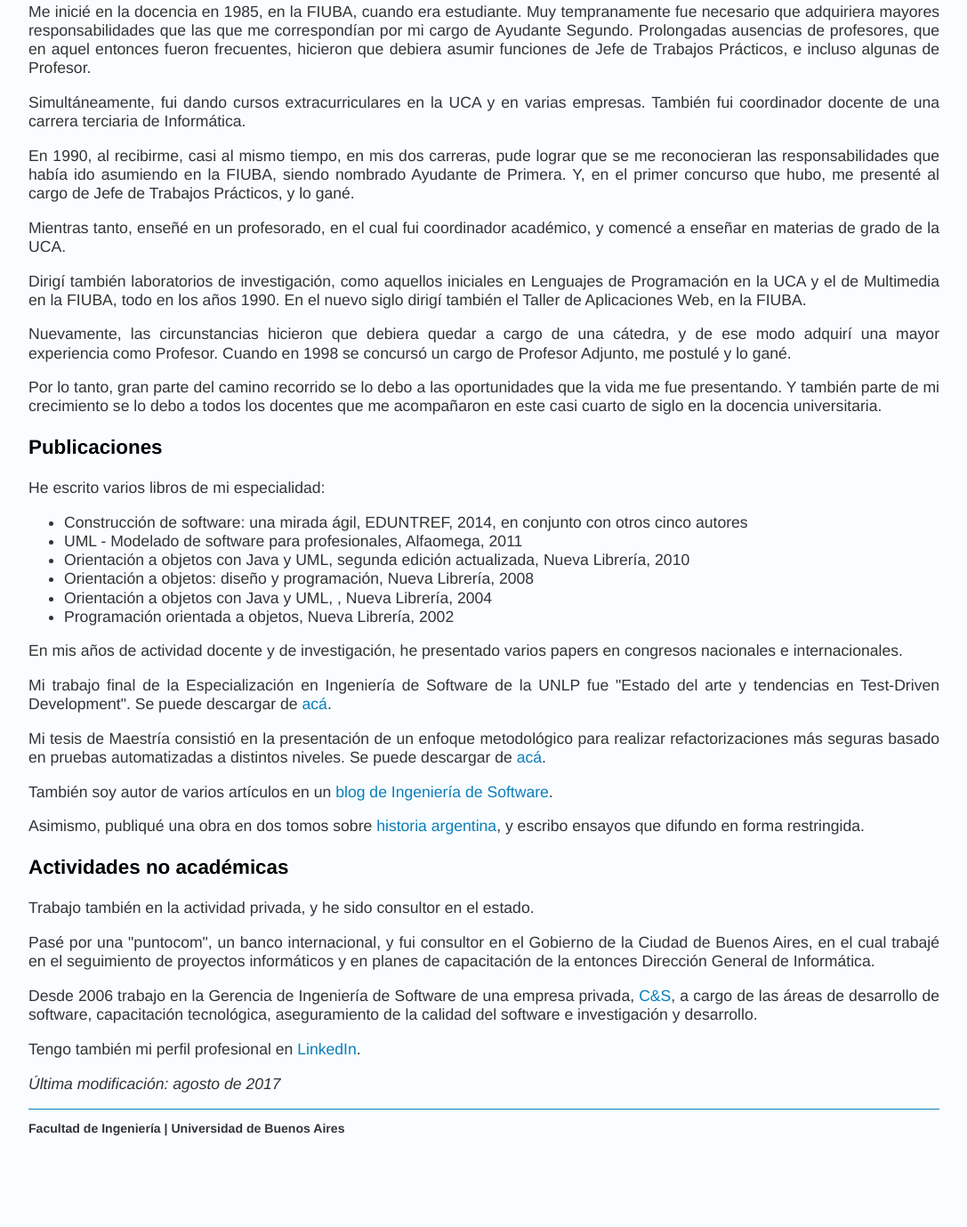
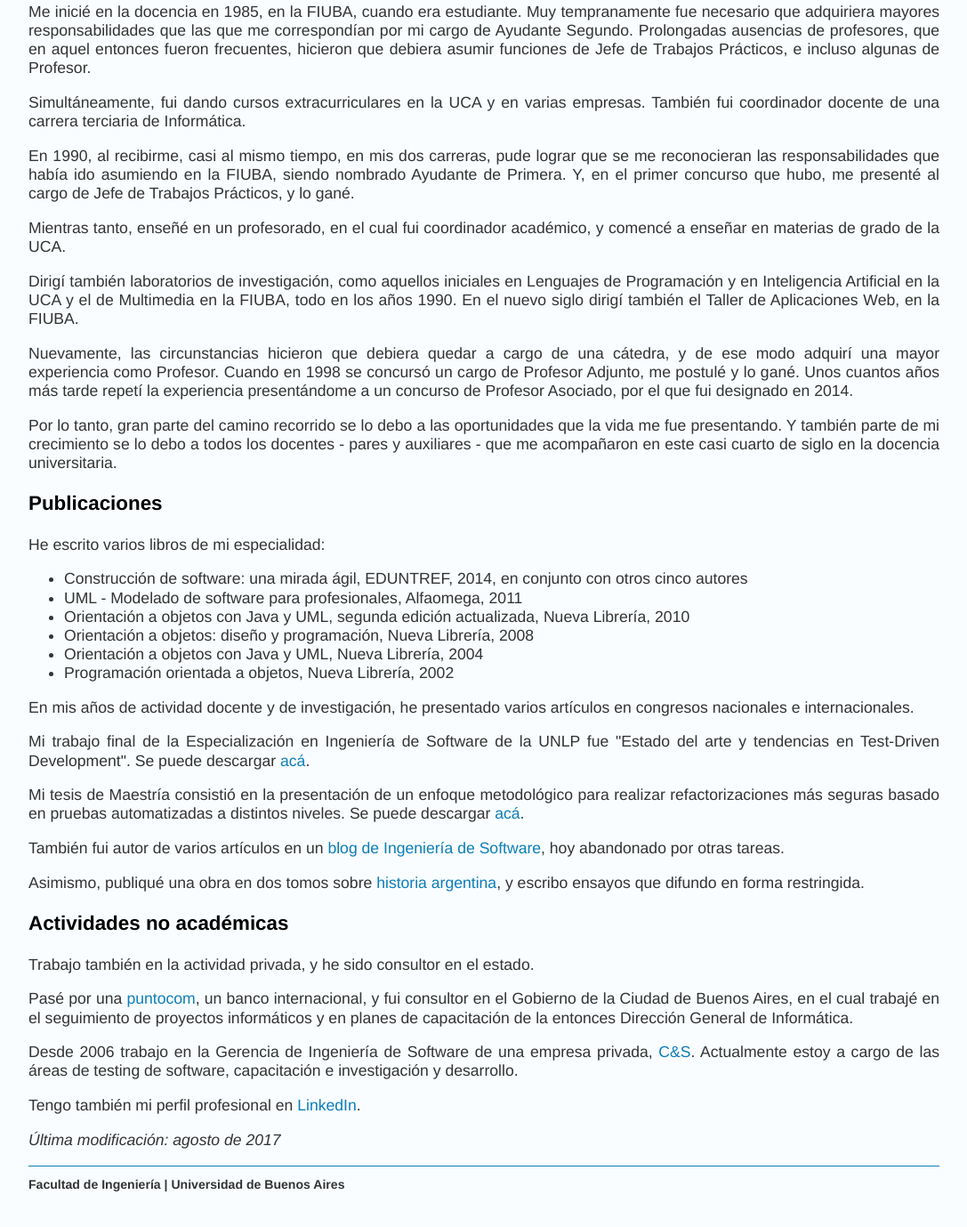
Before and after one commit to limetfiuba/limetfiuba.github.io, a Jekyll site: the page built from integrantes/carlosfontela.html, in a window 1280 px wide and 1400 px high, scrolled down 945 px. Shown: the top 1379 px of the window at 89% size, without its empty margins (96-1183 px from the left). Built offline with Jekyll 4.4.1, drawn with Linux system fonts in a browser that asks for light colours; before the commit the page ends 2282 px from its top, so only the background shows below that; some of the changed text lies outside the part shown.

Commit message:
Update carlosfontela.html

```diff
--- a/integrantes/carlosfontela.html
+++ b/integrantes/carlosfontela.html
@@ -28,9 +28,9 @@ title: LiMet | Carlos Fontela
 <p>Simultáneamente, fui dando cursos extracurriculares en la UCA y en varias empresas. También fui coordinador docente de una carrera terciaria de Informática.</p>
 <p>En 1990, al recibirme, casi al mismo tiempo, en mis dos carreras, pude lograr que se me reconocieran las responsabilidades que había ido asumiendo en la FIUBA, siendo nombrado Ayudante de Primera. Y, en el primer concurso que hubo, me presenté al cargo de Jefe de Trabajos Prácticos, y lo gané.</p>
 <p>Mientras tanto, enseñé en un profesorado, en el cual fui coordinador académico, y comencé a enseñar en materias de grado de la UCA.</p>
-<p>Dirigí también laboratorios de investigación, como aquellos iniciales en Lenguajes de Programación en la UCA y el de Multimedia en la FIUBA, todo en los años 1990. En el nuevo siglo dirigí también el Taller de Aplicaciones Web, en la FIUBA.</p>
-<p>Nuevamente, las circunstancias hicieron que debiera quedar a cargo de una cátedra, y de ese modo adquirí una mayor experiencia como Profesor. Cuando en 1998 se concursó un cargo de Profesor Adjunto, me postulé y lo gané.</p>
-<p>Por lo tanto, gran parte del camino recorrido se lo debo a las oportunidades que la vida me fue presentando. Y también parte de mi crecimiento se lo debo a todos los docentes que me acompañaron en este casi cuarto de siglo en la docencia universitaria.</p>
+<p>Dirigí también laboratorios de investigación, como aquellos iniciales en Lenguajes de Programación y en Inteligencia Artificial en la UCA y el de Multimedia en la FIUBA, todo en los años 1990. En el nuevo siglo dirigí también el Taller de Aplicaciones Web, en la FIUBA.</p>
+<p>Nuevamente, las circunstancias hicieron que debiera quedar a cargo de una cátedra, y de ese modo adquirí una mayor experiencia como Profesor. Cuando en 1998 se concursó un cargo de Profesor Adjunto, me postulé y lo gané. Unos cuantos años más tarde repetí la experiencia presentándome a un concurso de Profesor Asociado, por el que fui designado en 2014.</p>
+<p>Por lo tanto, gran parte del camino recorrido se lo debo a las oportunidades que la vida me fue presentando. Y también parte de mi crecimiento se lo debo a todos los docentes - pares y auxiliares - que me acompañaron en este casi cuarto de siglo en la docencia universitaria.</p>
 
 <h3>Publicaciones</h3>
 <p>He escrito varios libros de mi especialidad:
@@ -39,22 +39,22 @@ title: LiMet | Carlos Fontela
 	<li>UML - Modelado de software para profesionales, Alfaomega, 2011</li>
 	<li>Orientación a objetos con Java y UML, segunda edición actualizada, Nueva Librería, 2010</li>
 	<li>Orientación a objetos: diseño y programación, Nueva Librería, 2008</li>
-	<li>Orientación a objetos con Java y UML, , Nueva Librería, 2004</li>
+	<li>Orientación a objetos con Java y UML, Nueva Librería, 2004</li>
 	<li>Programación orientada a objetos, Nueva Librería, 2002</li>
     </ul>
 </p>
 
-<p>En mis años de actividad docente y de investigación, he presentado varios papers en congresos nacionales e internacionales.</p>
-<p>Mi trabajo final de la Especialización en Ingeniería de Software de la UNLP fue "Estado del arte y tendencias en Test-Driven Development". Se puede descargar de <a href="http://sedici.unlp.edu.ar/handle/10915/4216">acá</a>.</p>
-<p>Mi tesis de Maestría consistió en la presentación de un enfoque metodológico para realizar refactorizaciones más seguras basado en pruebas automatizadas a distintos niveles. Se puede descargar de <a href="http://sedici.unlp.edu.ar/handle/10915/29096">acá</a>.</p>
+<p>En mis años de actividad docente y de investigación, he presentado varios artículos en congresos nacionales e internacionales.</p>
+<p>Mi trabajo final de la Especialización en Ingeniería de Software de la UNLP fue "Estado del arte y tendencias en Test-Driven Development". Se puede descargar <a href="http://sedici.unlp.edu.ar/handle/10915/4216">acá</a>.</p>
+<p>Mi tesis de Maestría consistió en la presentación de un enfoque metodológico para realizar refactorizaciones más seguras basado en pruebas automatizadas a distintos niveles. Se puede descargar <a href="http://sedici.unlp.edu.ar/handle/10915/29096">acá</a>.</p>
 
-<p>También soy autor de varios artículos en un <a href="http://cysingsoft.wordpress.com/">blog de Ingeniería de Software</a>.</p>
+<p>También fui autor de varios artículos en un <a href="http://cysingsoft.wordpress.com/">blog de Ingeniería de Software</a>, hoy abandonado por otras tareas.</p>
 <p>Asimismo, publiqué una obra en dos tomos sobre <a href="http://www.librosenred.com/autores/carlosfontela.html">historia argentina</a>, y escribo ensayos que difundo en forma restringida.</p>
 
 <h3>Actividades no académicas</h3>
 <p>Trabajo también en la actividad privada, y he sido consultor en el estado.</p>
-<p>Pasé por una "puntocom", un banco internacional, y fui consultor en el Gobierno de la Ciudad de Buenos Aires, en el cual trabajé en el seguimiento de proyectos informáticos y en planes de capacitación de la entonces Dirección General de Informática.</p>
-<p>Desde 2006 trabajo en la Gerencia de Ingeniería de Software de una empresa privada, <a href="http://www.cys.com.ar/">C&S</a>, a cargo de las áreas de desarrollo de software, capacitación tecnológica, aseguramiento de la calidad del software e investigación y desarrollo.</p>
+<p>Pasé por una <a ref="https://es.wikipedia.org/wiki/Empresa_punto_com">puntocom</a>, un banco internacional, y fui consultor en el Gobierno de la Ciudad de Buenos Aires, en el cual trabajé en el seguimiento de proyectos informáticos y en planes de capacitación de la entonces Dirección General de Informática.</p>
+<p>Desde 2006 trabajo en la Gerencia de Ingeniería de Software de una empresa privada, <a href="http://www.cys.com.ar/">C&S</a>. Actualmente estoy a cargo de las áreas de testing de software, capacitación e investigación y desarrollo.</p>
 
 <p>Tengo también mi perfil profesional en <a href="http://www.linkedin.com/in/carlosfontela">LinkedIn</a>.</p>
 
```
Also changed, not shown: other parts of integrantes/carlosfontela.html (+1 -1 lines).
